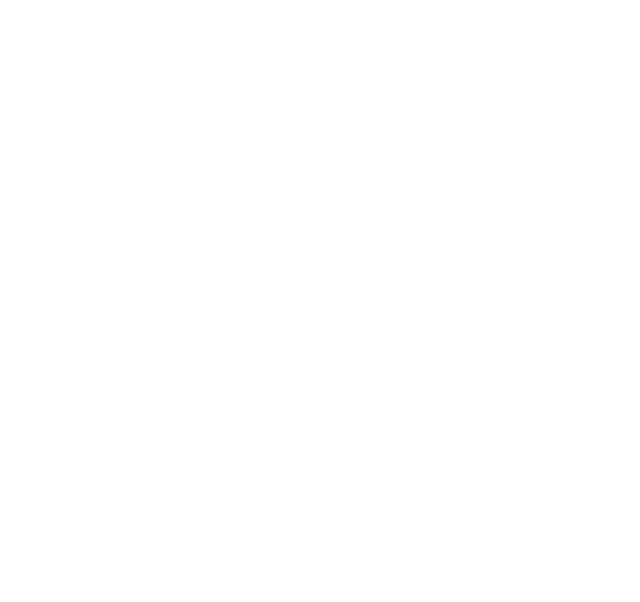
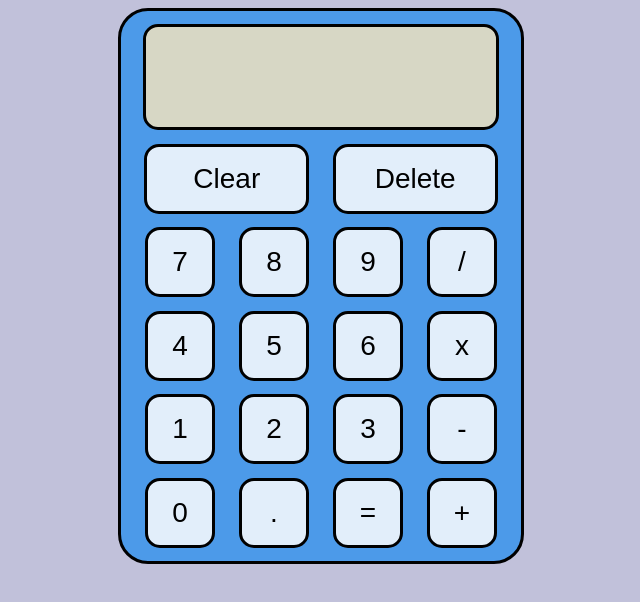
Before and after one commit to jakejet64/calculator, a plain HTML site: page index.html in a window 1280 px wide. Shown: the whole page, without its empty margins (319-959 px from the left). Drawn offline with Linux system fonts and the light colour scheme.

Commit message:
Created Calculator styling

```diff
--- a/index.html
+++ b/index.html
@@ -9,6 +9,38 @@
     <script src="scripts.js"></script>
 </head>
 <body>
-
+    <div id="body">
+        <div class="row">
+            <div id="screen"></div>
+        </div>
+        <div class="row">
+            <button class="doubleButton clear">Clear</button>
+            <button class="doubleButton delete">Delete</button>
+        </div>
+        <div class="row">
+            <button class="button 7">7</button>
+            <button class="button 8">8</button>
+            <button class="button 9">9</button>
+            <button class="button /">/</button>
+        </div>
+        <div class="row">
+            <button class="button 4">4</button>
+            <button class="button 5">5</button>
+            <button class="button 6">6</button>
+            <button class="button x">x</button>
+        </div>
+        <div class="row">
+            <button class="button 1">1</button>
+            <button class="button 2">2</button>
+            <button class="button 3">3</button>
+            <button class="button -">-</button>
+        </div>
+        <div class="row">
+            <button class="button 0">0</button>
+            <button class="button .">.</button>
+            <button class="button =">=</button>
+            <button class="button +">+</button>
+        </div>
+    </div>
 </body>
 </html>
--- a/styles.css
+++ b/styles.css
@@ -0,0 +1,52 @@
+* {
+    font-family: sans-serif;
+}
+
+body {
+    background-color: rgb(193, 193, 218);
+    display: flex;
+    align-items: center;
+    justify-content: center;
+    height: max-content;
+}
+
+#body {
+    border: 3px solid rgb(0, 0, 0);
+    border-radius: 30px;
+    height: 550px;
+    width: 400px;
+    background-color: rgb(76, 154, 233);
+    display: flex;
+    flex-direction: column;
+    justify-content: space-evenly;
+}
+
+#screen {
+    border: 3px solid black;
+    border-radius: 15px;
+    height: 100px;
+    width: 350px;
+    background-color: rgb(215, 215, 197);
+}
+
+.row {
+    display: flex;
+    justify-content: space-evenly;
+}
+
+.doubleButton {
+    width: 165px;
+}
+
+.button {
+    width: 70px;
+}
+
+.doubleButton,
+.button {
+    height: 70px;
+    border: 3px solid black;
+    border-radius: 15px;
+    background-color: rgb(226, 238, 250);
+    font-size: 28px;
+}
```
